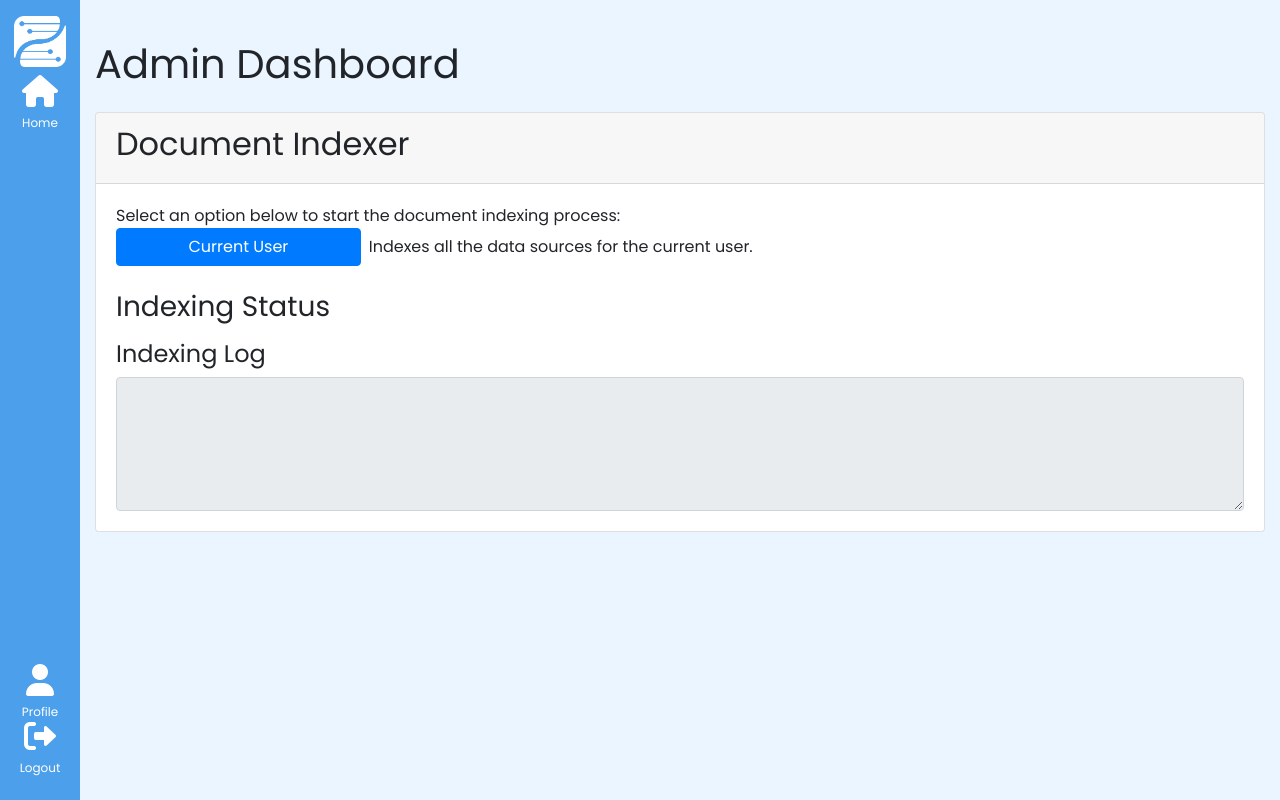
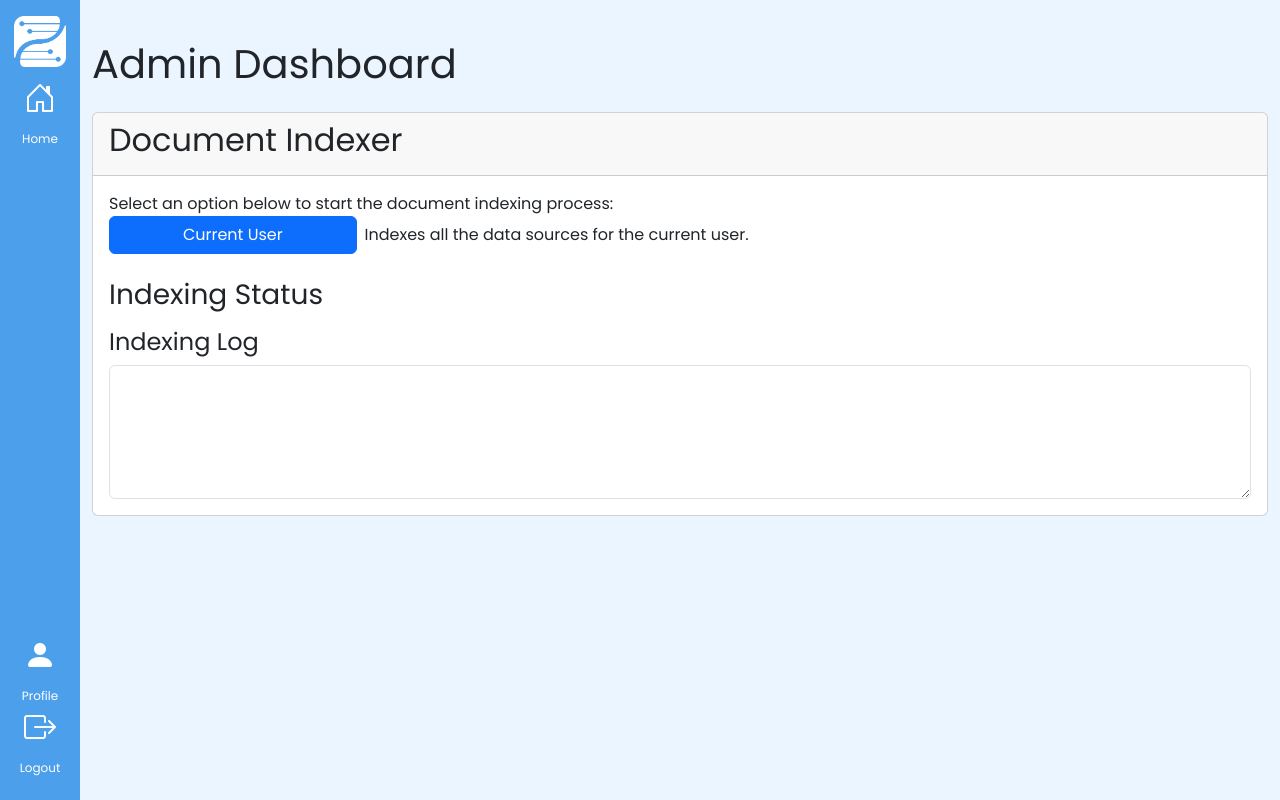
Before and after one commit to helixiora/helixiora-lorelai, a Python web app: template templates/admin.html in a window 1280 px wide. Run offline with Jinja, Linux system fonts and the light colour scheme; the template is opened without the code that fills it, so the values that code supplies are empty; some libraries are stand-ins or nearby versions.

Commit message:
Move from font-awesome to the latest version of bootstrap-icons
also update to the latest version of bootstrap

```diff
--- a/templates/404.html
+++ b/templates/404.html
@@ -3,7 +3,7 @@
 <head>
     <meta charset="UTF-8">
     <title>Page Not Found</title>
-    <link rel="stylesheet" href="https://stackpath.bootstrapcdn.com/bootstrap/4.5.2/css/bootstrap.min.css">
+    <link rel="stylesheet" href="https://cdn.jsdelivr.net/npm/bootstrap@5.3.2/dist/css/bootstrap.min.css">
 </head>
 <body>
     <div class="container mt-5">
--- a/templates/500.html
+++ b/templates/500.html
@@ -3,7 +3,7 @@
 <head>
     <meta charset="UTF-8">
     <title>Server Error</title>
-    <link rel="stylesheet" href="https://stackpath.bootstrapcdn.com/bootstrap/4.5.2/css/bootstrap.min.css">
+    <link rel="stylesheet" href="https://cdn.jsdelivr.net/npm/bootstrap@5.3.2/dist/css/bootstrap.min.css">
 </head>
 <body>
     <div class="container mt-5">
--- a/templates/admin.html
+++ b/templates/admin.html
@@ -79,6 +79,6 @@
     <!-- jQuery first, then Popper.js, then Bootstrap JS -->
     <script src="https://code.jquery.com/jquery-3.5.1.slim.min.js"></script>
     <script src="https://cdn.jsdelivr.net/npm/@popperjs/core@2.5.4/dist/umd/popper.min.js"></script>
-    <script src="https://stackpath.bootstrapcdn.com/bootstrap/4.5.2/js/bootstrap.min.js"></script>
+    <script src="https://cdn.jsdelivr.net/npm/bootstrap@5.3.2/dist/css/bootstrap.min.css"></script>
 
 {% endblock %}
--- a/templates/admin/setup.html
+++ b/templates/admin/setup.html
@@ -3,7 +3,7 @@
 <head>
     <meta charset="UTF-8">
     <title>Lorelai Setup</title>
-    <link rel="stylesheet" href="https://stackpath.bootstrapcdn.com/bootstrap/4.5.2/css/bootstrap.min.css">
+    <link rel="stylesheet" href="https://cdn.jsdelivr.net/npm/bootstrap@5.3.2/dist/css/bootstrap.min.css">
     <style>
         .content {
             max-width: 600px;
--- a/templates/base.html
+++ b/templates/base.html
@@ -4,10 +4,10 @@
     <meta charset="UTF-8">
     <meta name="viewport" content="width=device-width, initial-scale=1.0">
     <title>{% block title %}Helixiora product demo{% endblock %}</title>
-    <link rel="stylesheet" href="https://cdnjs.cloudflare.com/ajax/libs/font-awesome/6.0.0-beta3/css/all.min.css" />
     <link rel="stylesheet" type="text/css" href="https://cdn.datatables.net/1.11.3/css/jquery.dataTables.min.css">
-    <link href="https://fonts.googleapis.com/css2?family=Poppins:wght@400;600&display=swap" rel="stylesheet">
-    <link href="https://stackpath.bootstrapcdn.com/bootstrap/4.5.2/css/bootstrap.min.css" rel="stylesheet">
+    <link rel="stylesheet" type="text/css" href="https://fonts.googleapis.com/css2?family=Poppins:wght@400;600&display=swap">
+    <link rel="stylesheet" type="text/css" href="https://cdn.jsdelivr.net/npm/bootstrap@5.3.2/dist/css/bootstrap.min.css">
+    <link rel="stylesheet" type="text/css" href="https://cdn.jsdelivr.net/npm/bootstrap-icons@1.11.1/font/bootstrap-icons.css">
     <script src="https://cdn.tailwindcss.com"></script>
     <script src="https://code.jquery.com/jquery-3.5.1.min.js"></script>
     <style>
@@ -25,7 +25,7 @@
                 <img src="{{ url_for('static', filename='img/helixiora.png') }}" alt="Logo" class="my-2" style="width: 3.2rem;">
                 <!-- Insert links here -->
                 <a href="/" class="flex flex-col items-center">
-                    <i class="fas fa-home fa-2x"></i>
+                    <i class="bi bi-house-door" style="font-size: 2rem"></i>
                     <span class="text-xs mt-2">Home</span>
                 </a>
             </div>
@@ -33,18 +33,18 @@
             <div class="flex flex-col items-center mb-4">
                 <!-- Profile and Admin links -->
                 <a href="/profile" class="mt-4 flex flex-col items-center">
-                    <i class="fas fa-user fa-2x"></i>
+                    <i class="bi bi-person-fill" style="font-size: 2rem"></i>
                     <span class="text-xs mt-2">Profile</span>
                 </a>
                 {% if is_admin %}
                     <a href="/admin" class="mt-4 flex flex-col items-center">
-                        <i class="fas fa-user-shield fa-2x"></i>
+                        <i class="bi bi-person-fill-lock" style="font-size: 2rem"></i>
                         <span class="text-xs mt-2">Admin</span>
                     </a>
                 {% endif %}
                 <!-- Logout link -->
                 <a href="/logout" class="logout-link flex flex-col items-center">
-                    <i class="fas fa-sign-out-alt fa-2x"></i>
+                    <i class="bi bi-box-arrow-right" style="font-size: 2rem"></i>
                     <span class="text-xs mt-2">Logout</span>
                 </a>
             </div>
@@ -59,10 +59,10 @@
     </div>
 
     <!-- Popper.js -->
-    <script src="https://cdn.jsdelivr.net/npm/@popperjs/core@2.5.4/dist/umd/popper.min.js"></script>
-    <!-- Bootstrap JS -->
-    <script src="https://stackpath.bootstrapcdn.com/bootstrap/4.5.2/js/bootstrap.min.js"></script>
+    <script src="https://unpkg.com/@popperjs/core@2"></script>
     <!-- DataTables JS -->
     <script src="https://cdn.datatables.net/1.11.3/js/jquery.dataTables.min.js"></script>
+    <script src="https://cdn.jsdelivr.net/npm/@popperjs/core@2.11.6/dist/umd/popper.min.js"></script>
+    <script src="https://cdn.jsdelivr.net/npm/bootstrap@5.3.0/dist/js/bootstrap.min.js"></script>
 </body>
 </html>
--- a/templates/error.html
+++ b/templates/error.html
@@ -3,7 +3,7 @@
 <head>
     <meta charset="UTF-8">
     <title>Error</title>
-    <link rel="stylesheet" href="https://stackpath.bootstrapcdn.com/bootstrap/4.5.2/css/bootstrap.min.css">
+    <link rel="stylesheet" href="https://cdn.jsdelivr.net/npm/bootstrap@5.3.2/dist/css/bootstrap.min.css">
 </head>
 <body>
     <div class="container mt-5">
--- a/templates/index.html
+++ b/templates/index.html
@@ -4,7 +4,7 @@
     <meta charset="UTF-8">
     <meta name="viewport" content="width=device-width, initial-scale=1.0">
     <title>Lorelai - AI Engine</title>
-    <link href="https://stackpath.bootstrapcdn.com/bootstrap/4.5.2/css/bootstrap.min.css" rel="stylesheet">
+    <link href="https://cdn.jsdelivr.net/npm/bootstrap@5.3.2/dist/css/bootstrap.min.css" rel="stylesheet">
     <style>
         body {
             font-family: 'Arial', sans-serif;
@@ -167,7 +167,7 @@
 
     <script src="https://code.jquery.com/jquery-3.5.1.slim.min.js"></script>
     <script src="https://cdn.jsdelivr.net/npm/@popperjs/core@2.5.4/dist/umd/popper.min.js"></script>
-    <script src="https://stackpath.bootstrapcdn.com/bootstrap/4.5.2/js/bootstrap.min.js"></script>
+    <script src="https://cdn.jsdelivr.net/npm/bootstrap@5.3.2/dist/css/bootstrap.min.css"></script>
 
 </body>
 </html>
--- a/templates/index_logged_in.html
+++ b/templates/index_logged_in.html
@@ -91,7 +91,7 @@
         <div class="pl-4 pt-2">
             <div class="text-black">
                 <a href="/profile" class="text-[#4b9feb] text-sm">
-                    <i class="fas fa-envelope"></i> <span>{{ user_email }}</span>
+                    <i class="bi bi-envelope" style="font-size: 2rem"></i> <span>{{ user_email }}</span>
                 </a>
             </div>
         </div>
@@ -138,7 +138,7 @@
                     </select>
                 </div>
                 <button id="sendButton" class="bg-[#4b9feb] text-white rounded-r-md p-4 focus:outline-none">
-                    <i class="fas fa-paper-plane"></i>
+                    <i class="bi bi-send-fill" style="font-size: 2rem"></i>
                 </button>
             </div>
             <span class="text-center text-gray-800 text-sm block mt-2">Chatbot may display inaccurate info, including about people, so double-check its responses.</span>
@@ -189,5 +189,5 @@
 </div>
 
 <!-- Add Bootstrap JS for collapse functionality -->
-<script src="https://stackpath.bootstrapcdn.com/bootstrap/4.5.2/js/bootstrap.min.js"></script>
+<script src="https://cdn.jsdelivr.net/npm/bootstrap@5.3.2/dist/css/bootstrap.min.css"></script>
 {% endblock %}
```
Also changed, not shown: run.py (+7 -6 lines).
